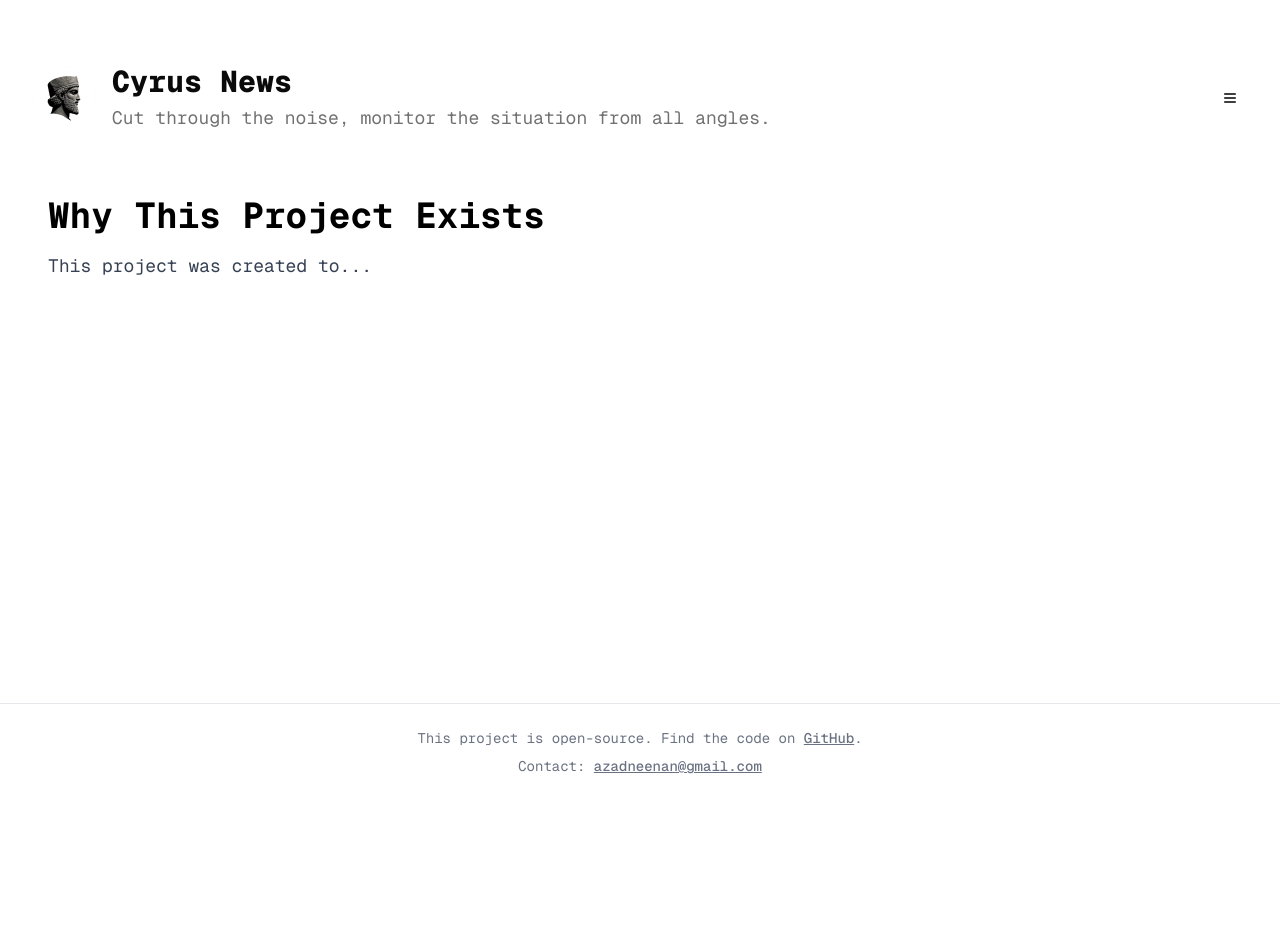
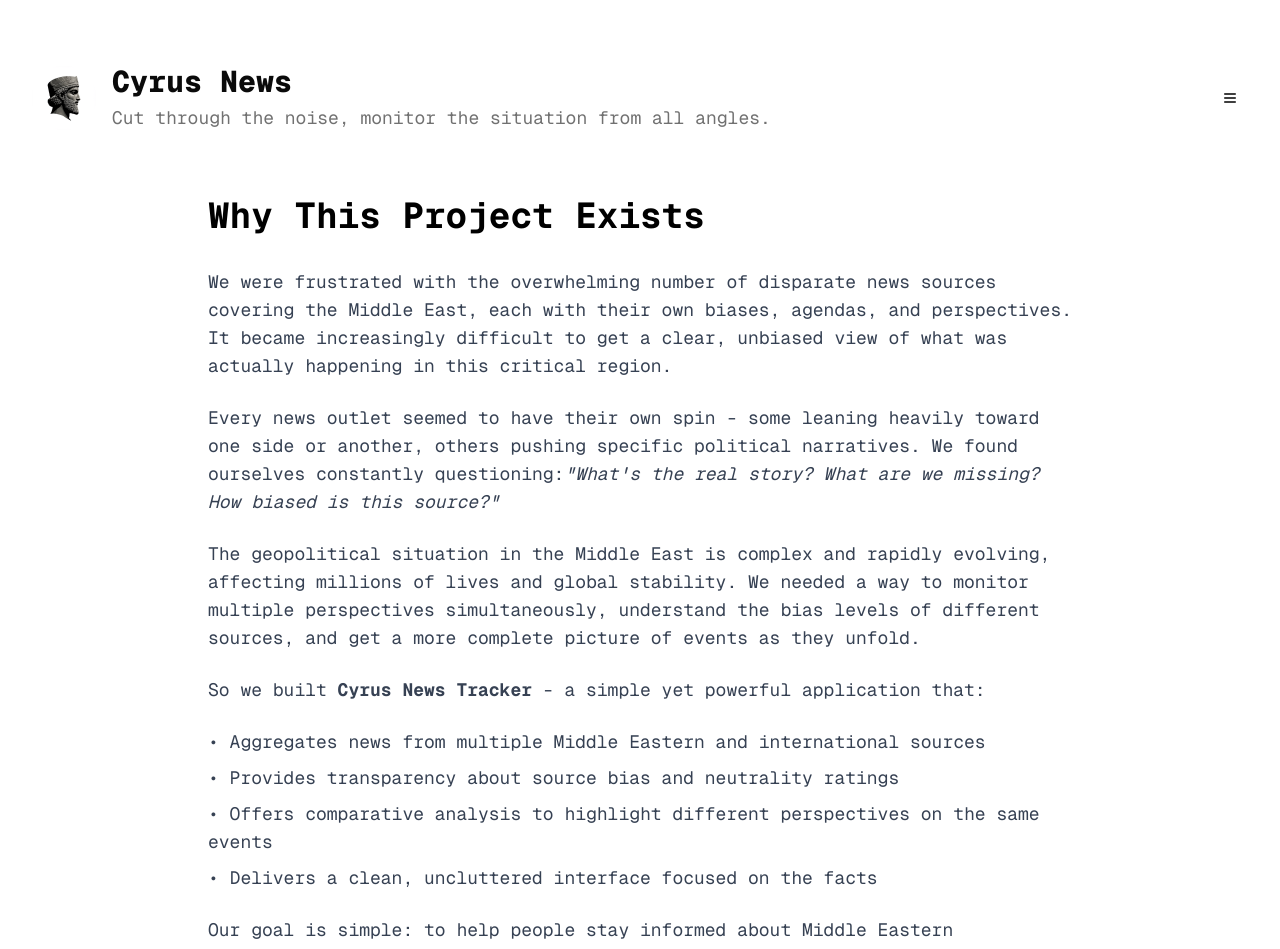
Before and after one commit to ayyzad/CyrusNT, a Next.js app: page /why in a window 1280 px wide. Shown: the top 949 px of the page. Before the commit the page ends 800 px from the top, so only its background shows below. Built offline with nearby package versions, Linux system fonts and the light colour scheme.

Commit message:
ready for 1st deployment

```diff
--- a/app/layout.tsx
+++ b/app/layout.tsx
@@ -1,8 +1,8 @@
 import type { Metadata } from "next";
 import { Geist, Geist_Mono } from "next/font/google";
 import "./globals.css";
-import { Header } from '@/components/header';
-import Footer from '@/components/footer';
+import { Header } from '@/components/Header';
+import Footer from '@/components/Footer';
 
 const geistSans = Geist({
   variable: "--font-geist-sans",
--- a/app/sources/page.tsx
+++ b/app/sources/page.tsx
@@ -1,5 +1,5 @@
 import React from 'react';
-import SourcesTable from '@/components/sources/SourcesTable';
+import SourcesTable from '@/components/SourcesTable';
 
 const SourcesPage = () => {
   return (
--- a/app/why/page.tsx
+++ b/app/why/page.tsx
@@ -2,11 +2,45 @@
 
 const WhyPage = () => {
   return (
-    <div className="container mx-auto px-4 py-8">
-      <h1 className="text-4xl font-bold mb-4">Why This Project Exists</h1>
-      <p className="text-lg text-gray-700 dark:text-gray-300">
-        This project was created to...
-      </p>
+    <div className="container mx-auto px-4 py-8 max-w-4xl">
+      <h1 className="text-4xl font-bold mb-8">Why This Project Exists</h1>
+
+      <div className="prose prose-lg dark:prose-invert max-w-none">
+        <p className="text-lg text-gray-700 dark:text-gray-300 mb-6">
+          We were frustrated with the overwhelming number of disparate news sources covering the Middle East,
+          each with their own biases, agendas, and perspectives. It became increasingly difficult to get a
+          clear, unbiased view of what was actually happening in this critical region.
+        </p>
+
+        <p className="text-lg text-gray-700 dark:text-gray-300 mb-6">
+          Every news outlet seemed to have their own spin - some leaning heavily toward one side or another,
+          others pushing specific political narratives. We found ourselves constantly questioning:
+          <em>"What's the real story? What are we missing? How biased is this source?"</em>
+        </p>
+
+        <p className="text-lg text-gray-700 dark:text-gray-300 mb-6">
+          The geopolitical situation in the Middle East is complex and rapidly evolving, affecting millions
+          of lives and global stability. We needed a way to monitor multiple perspectives simultaneously,
+          understand the bias levels of different sources, and get a more complete picture of events as they unfold.
+        </p>
+
+        <p className="text-lg text-gray-700 dark:text-gray-300 mb-6">
+          So we built <strong>Cyrus News Tracker</strong> - a simple yet powerful application that:
+        </p>
+
+        <ul className="text-lg text-gray-700 dark:text-gray-300 mb-6 space-y-2">
+          <li>• Aggregates news from multiple Middle Eastern and international sources</li>
+          <li>• Provides transparency about source bias and neutrality ratings</li>
+          <li>• Offers comparative analysis to highlight different perspectives on the same events</li>
+          <li>• Delivers a clean, uncluttered interface focused on the facts</li>
+        </ul>
+
+        <p className="text-lg text-gray-700 dark:text-gray-300">
+          Our goal is simple: to help people stay informed about Middle Eastern geopolitics with greater
+          awareness of source bias and multiple perspectives, enabling more informed decision-making in
+          an increasingly complex world.
+        </p>
+      </div>
     </div>
   );
 };
--- a/components/news-card/index.tsx
+++ b/components/NewsCard.tsx
@@ -3,7 +3,7 @@
 import React from 'react';
 import { ArrowRight, Clock } from 'lucide-react';
 import { formatDistanceToNow } from 'date-fns';
-import NumberLineIndicator from '../neutrality-indicator/number-line';
+import NumberLineIndicator from './NeutralityIndicator';
 
 export interface Article {
   id: string;
--- a/components/homepage/HomepageClient.tsx
+++ b/components/homepage/HomepageClient.tsx
@@ -1,10 +1,10 @@
 "use client";
 
-import React, { useState, useMemo } from 'react';
+import React, { useState, useMemo, useEffect } from 'react';
 import { ArrowRight, Book, Newspaper, Sparkles, Zap } from "lucide-react";
 import { Tabs, TabsContent, TabsList, TabsTrigger } from "@/components/ui/tabs";
-import AiSummaryCard, { ComparativeAnalysis } from '@/components/ai-summary-card';
-import NewsCard, { Article } from '@/components/news-card';
+import AiSummaryCard, { ComparativeAnalysis } from '@/components/AiSummaryCard';
+import NewsCard, { Article } from '@/components/NewsCard';
 import { SelectableBadge } from '@/components/ui/selectable-badge';
 import { Button } from '@/components/ui/button';
 
@@ -14,9 +14,16 @@
   tags: string[];
 }
 
+const INITIAL_ARTICLES_COUNT = 12;
+const ARTICLES_LOAD_MORE_COUNT = 8;
+const INITIAL_ANALYSES_COUNT = 3;
+const ANALYSES_LOAD_MORE_COUNT = 2;
+
 export function HomepageClient({ articles, analyses, tags }: HomepageClientProps) {
   const [selectedTag, setSelectedTag] = useState<string | null>(null);
   const [showAllTags, setShowAllTags] = useState(false);
+  const [visibleArticlesCount, setVisibleArticlesCount] = useState(INITIAL_ARTICLES_COUNT);
+  const [visibleAnalysesCount, setVisibleAnalysesCount] = useState(INITIAL_ANALYSES_COUNT);
 
   const filteredArticles = useMemo(() => {
     if (!selectedTag) return articles;
@@ -24,12 +31,60 @@
   }, [selectedTag, articles]);
 
   const visibleTags = showAllTags ? tags : tags.slice(0, 12);
+  const displayedArticles = filteredArticles.slice(0, visibleArticlesCount);
+  const displayedAnalyses = analyses.slice(0, visibleAnalysesCount);
+
+  const handleLoadMoreArticles = () => {
+    setVisibleArticlesCount(prev => prev + ARTICLES_LOAD_MORE_COUNT);
+  };
+
+  const handleLoadMoreAnalyses = () => {
+    setVisibleAnalysesCount(prev => prev + ANALYSES_LOAD_MORE_COUNT);
+  };
+
+  // Reset article count when tag filter changes
+  useEffect(() => {
+    setVisibleArticlesCount(INITIAL_ARTICLES_COUNT);
+  }, [selectedTag]);
 
   const renderArticleGrid = (articlesToRender: Article[]) => (
-    <div className="grid grid-cols-1 md:grid-cols-2 gap-6">
-      {articlesToRender.map((article) => (
-        <NewsCard key={article.id} article={article} />
+    <div className="space-y-6">
+      <div className="grid grid-cols-1 md:grid-cols-2 gap-6">
+        {articlesToRender.map((article) => (
+          <NewsCard key={article.id} article={article} />
+        ))}
+      </div>
+      {filteredArticles.length > visibleArticlesCount && (
+        <div className="flex justify-center">
+          <Button
+            onClick={handleLoadMoreArticles}
+            variant="outline"
+            className="px-8 py-2"
+          >
+            Load More Articles ({filteredArticles.length - visibleArticlesCount} remaining)
+          </Button>
+        </div>
+      )}
+    </div>
+  );
+
+  const renderAnalysesSection = (analysesToRender: ComparativeAnalysis[]) => (
+    <div className="space-y-6">
+      {analysesToRender.map((analysis) => (
+        <AiSummaryCard key={analysis.id} analysis={analysis} />
       ))}
+      {analyses.length > visibleAnalysesCount && (
+        <div className="flex justify-center">
+          <Button
+            onClick={handleLoadMoreAnalyses}
+            variant="outline"
+            size="sm"
+            className="px-6"
+          >
+            Load More Summaries ({analyses.length - visibleAnalysesCount} remaining)
+          </Button>
+        </div>
+      )}
     </div>
   );
 
@@ -64,17 +119,13 @@
             <Sparkles className="h-6 w-6 mr-2 text-primary" />
             <span>Topic Summary</span>
           </h2>
-          <div className="space-y-6">
-            {analyses.map((analysis) => (
-              <AiSummaryCard key={analysis.id} analysis={analysis} />
-            ))}
-          </div>
+          {renderAnalysesSection(displayedAnalyses)}
         </aside>
 
         <div className="lg:col-span-2">
-          <h2 className="text-3xl font-bold mb-6 text-foreground">Latest Articles</h2>
+          <h2 className="text-3xl font-bold mb-6 text-foreground">Latest News</h2>
           {renderTags()}
-          {renderArticleGrid(filteredArticles)}
+          {renderArticleGrid(displayedArticles)}
         </div>
       </main>
 
@@ -86,16 +137,14 @@
             <TabsTrigger value="articles">Latest Articles</TabsTrigger>
           </TabsList>
           <TabsContent value="analysis">
-            <div className="space-y-6 mt-6">
-              {analyses.map((analysis) => (
-                <AiSummaryCard key={analysis.id} analysis={analysis} />
-              ))}
+            <div className="mt-6">
+              {renderAnalysesSection(displayedAnalyses)}
             </div>
           </TabsContent>
           <TabsContent value="articles">
             <div className="mt-6">
               {renderTags()}
-              {renderArticleGrid(filteredArticles)}
+              {renderArticleGrid(displayedArticles)}
             </div>
           </TabsContent>
         </Tabs>
--- a/services/ArticleService.ts
+++ b/services/ArticleService.ts
@@ -1,5 +1,5 @@
 import { createClient } from '@/utils/supabase/server';
-import { Article } from '@/components/news-card';
+import { Article } from '@/components/NewsCard';
 
 async function getWebsiteNeutralityRatings(): Promise<Record<string, number>> {
   const supabase = await createClient();
--- a/services/ComparativeAnalysisService.ts
+++ b/services/ComparativeAnalysisService.ts
@@ -1,5 +1,5 @@
 import { createClient } from '@/utils/supabase/server';
-import { ComparativeAnalysis } from '@/components/ai-summary-card';
+import { ComparativeAnalysis } from '@/components/AiSummaryCard';
 
 export async function getLatestAnalyses(limit: number = 5): Promise<ComparativeAnalysis[]> {
   const supabase = await createClient();
```
Also changed, not shown: components/AiSummaryCard.tsx (renamed from components/ai-summary-card/index.tsx), components/Footer.tsx (renamed from components/footer/index.tsx), components/Header.tsx (renamed from components/header/index.tsx), components/NeutralityIndicator.tsx (renamed from components/neutrality-indicator/number-line.tsx), components/SourcesTable.tsx (renamed from components/sources/SourcesTable.tsx).
